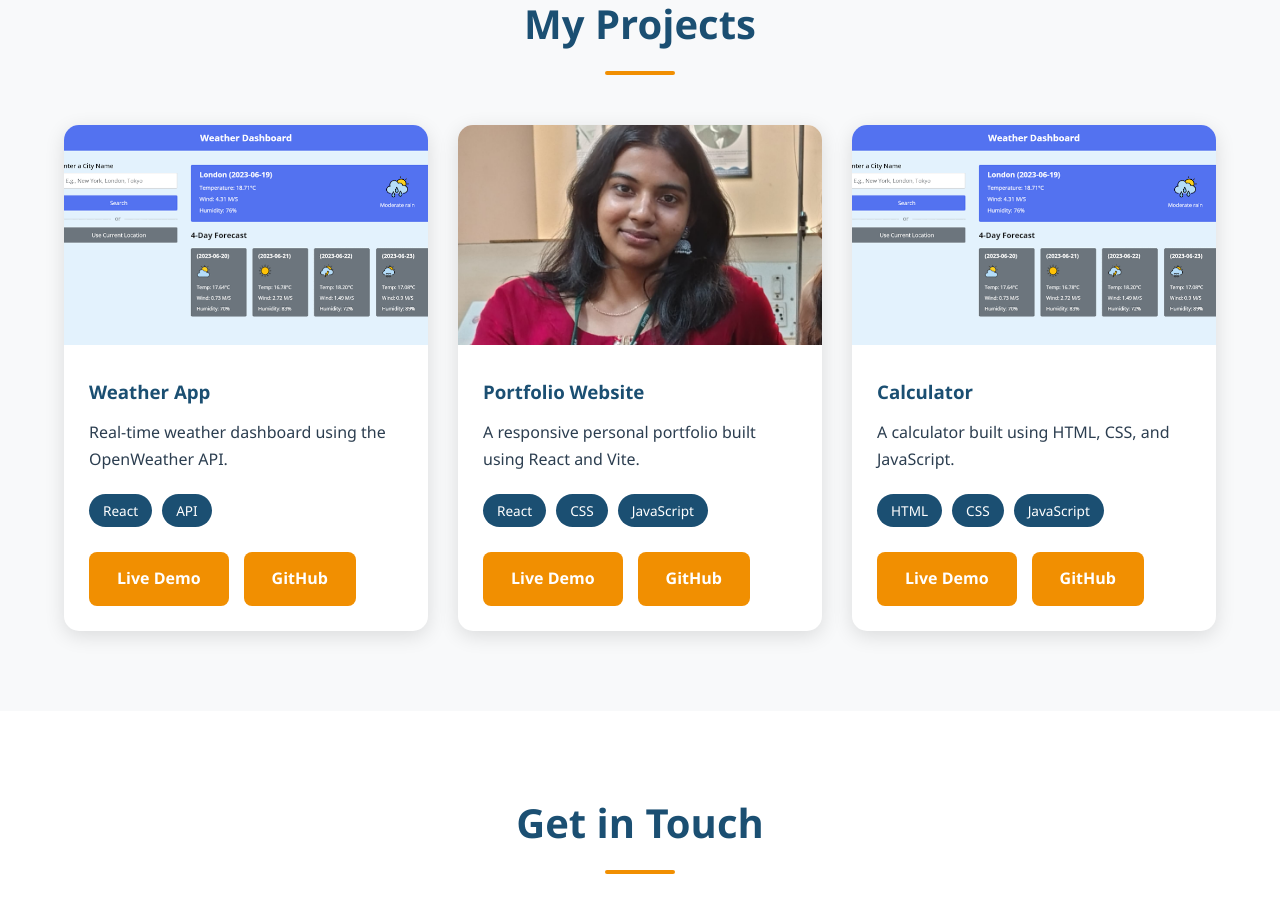
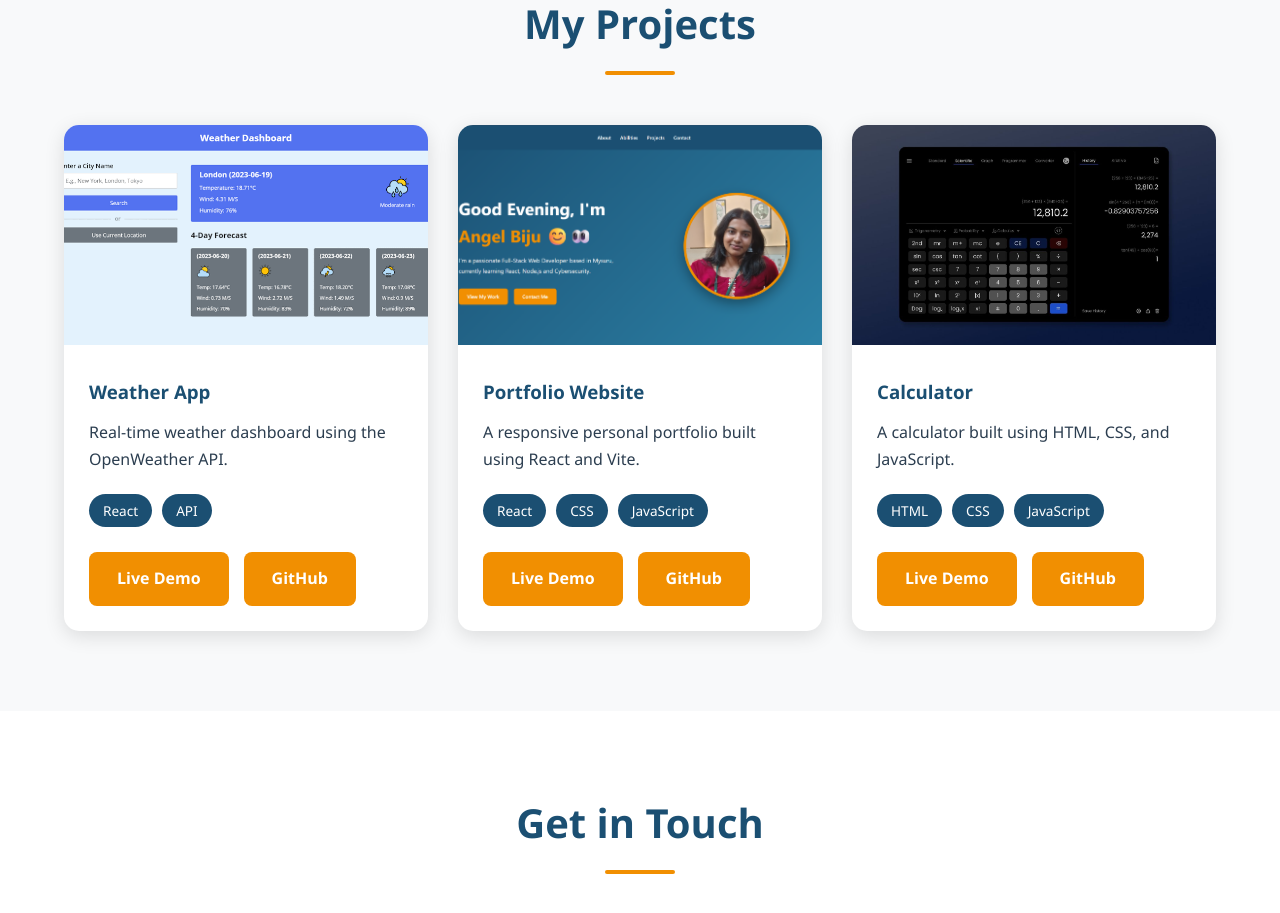
Before and after one commit to anglemichael/portfolio, a React app: page / in a window 1280 px wide. Shown: the part 2200-3113 px from the top of the page. Built offline with nearby package versions, Linux system fonts and the light colour scheme; the HTML template or start-up script is replaced by a standard one.

Commit message:
targetnull

```diff
--- a/src/Components/Projects/Projects.jsx
+++ b/src/Components/Projects/Projects.jsx
@@ -14,7 +14,7 @@ function Projects() {
     {
       id: 2,
       title: "Portfolio Website",
-      image: "/Profile.jpg",
+      image: "/portfolio.png",
       description:
         "A responsive personal portfolio built using React and Vite.",
       tech: ["React", "CSS", "JavaScript"],
@@ -24,7 +24,7 @@ function Projects() {
     {
       id: 3,
       title: "Calculator",
-      image: "/weather.png",
+      image: "/calculator.jpg",
       description:
         "A calculator built using HTML, CSS, and JavaScript.",
       tech: ["HTML", "CSS", "JavaScript"],
@@ -57,19 +57,19 @@ function Projects() {
 
               <div className="project-links">
                 <a
-                  href={project.live}
+                  // href={project.live}
                   className="btn btn-primary"
-                  target="_blank"
-                  rel="noopener noreferrer"
+                  // target="_blank"
+                  // rel="noopener noreferrer"
                 >
                   Live Demo
                 </a>
 
                 <a
-                  href={project.github}
+                  // href={project.github}
                   className="btn btn-secondary"
-                  target="_blank"
-                  rel="noopener noreferrer"
+                  // target="_blank"
+                  // rel="noopener noreferrer"
                 >
                   GitHub
                 </a>
```
Also changed, not shown: public/calculator.jpg (added), public/portfolio.png (added).
